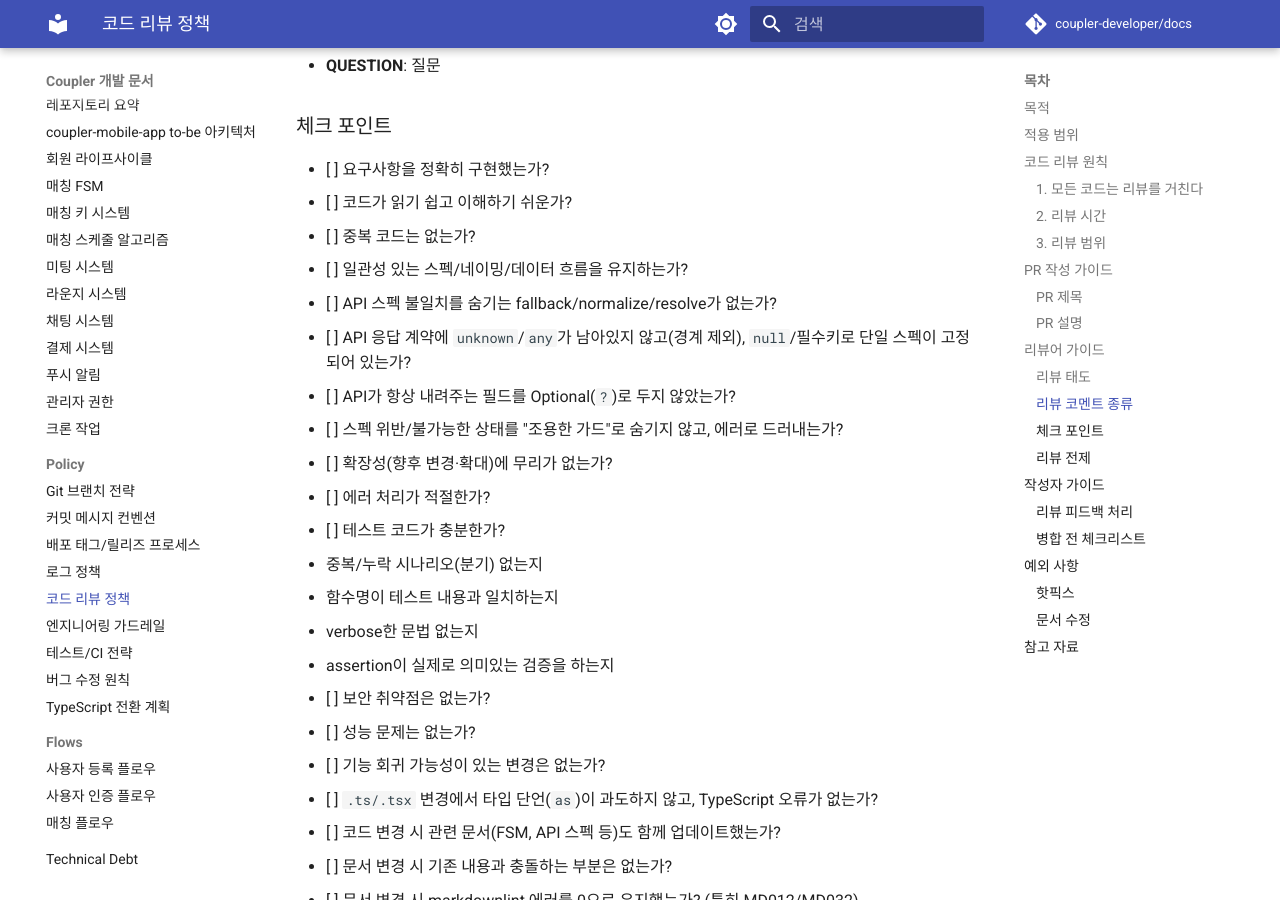
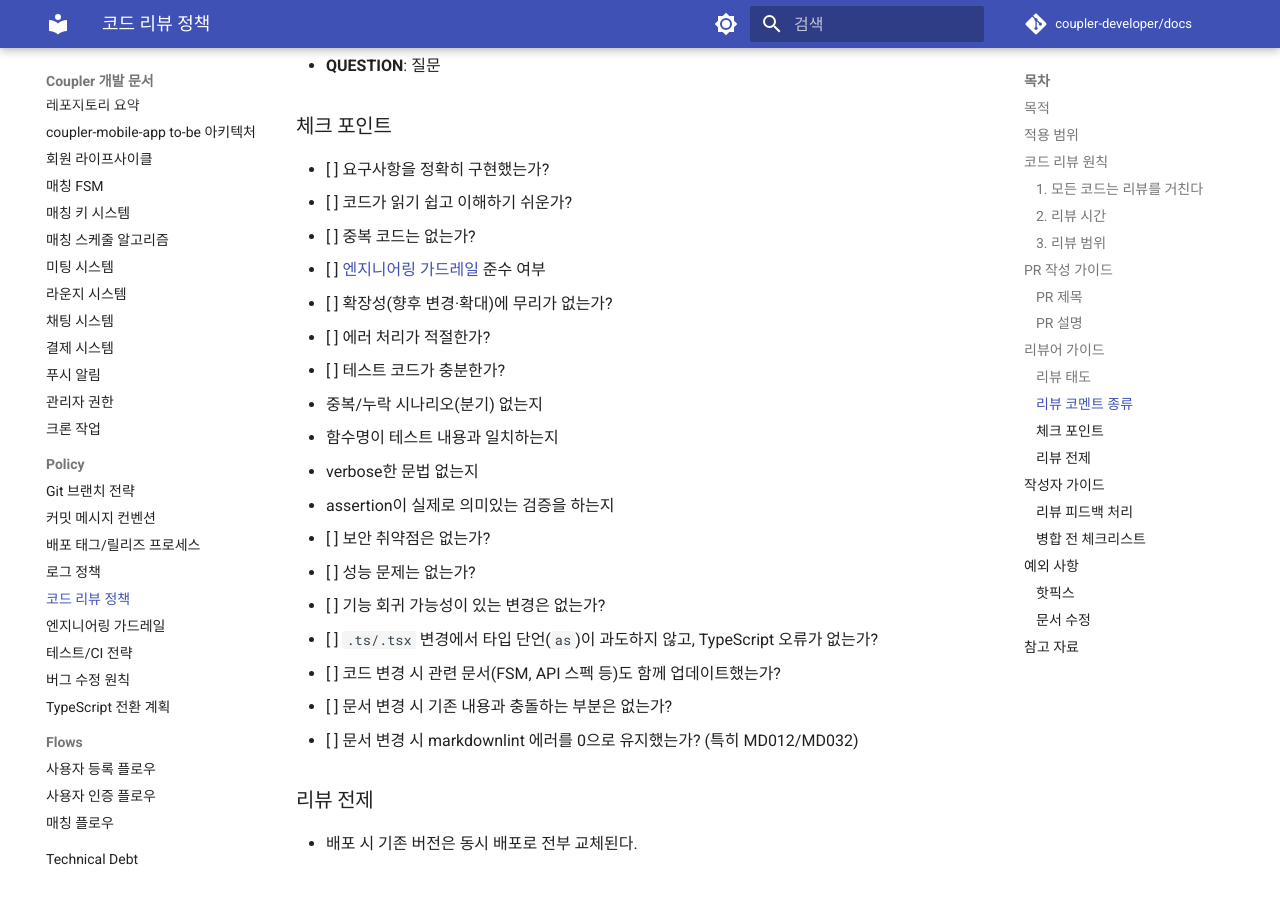
Before and after one commit to coupler-developer/docs, an MkDocs documentation site: the page built from content/policy/code-review-policy.md, in a window 1280 px wide and 900 px high, scrolled down 2186 px. Built offline with MkDocs 1.6.1 and Material for MkDocs 9.7.7, drawn with Linux system fonts in a browser that asks for light colours; comment, search, counter and statistics services are not loaded.

Commit message:
docs: 코드 리뷰 체크리스트에서 가드레일 중복 항목을 링크 참조로 교체
Co-Authored-By: Claude Opus 4.6 <noreply@anthropic.com>

```diff
--- a/content/policy/code-review-policy.md
+++ b/content/policy/code-review-policy.md
@@ -88,11 +88,7 @@
 - [ ] 요구사항을 정확히 구현했는가?
 - [ ] 코드가 읽기 쉽고 이해하기 쉬운가?
 - [ ] 중복 코드는 없는가?
-- [ ] 일관성 있는 스펙/네이밍/데이터 흐름을 유지하는가?
-- [ ] API 스펙 불일치를 숨기는 fallback/normalize/resolve가 없는가?
-- [ ] API 응답 계약에 `unknown`/`any`가 남아있지 않고(경계 제외), `null`/필수키로 단일 스펙이 고정되어 있는가?
-- [ ] API가 항상 내려주는 필드를 Optional(`?`)로 두지 않았는가?
-- [ ] 스펙 위반/불가능한 상태를 "조용한 가드"로 숨기지 않고, 에러로 드러내는가?
+- [ ] [엔지니어링 가드레일](engineering-guardrails.md) 준수 여부
 - [ ] 확장성(향후 변경·확대)에 무리가 없는가?
 - [ ] 에러 처리가 적절한가?
 - [ ] 테스트 코드가 충분한가?
```
